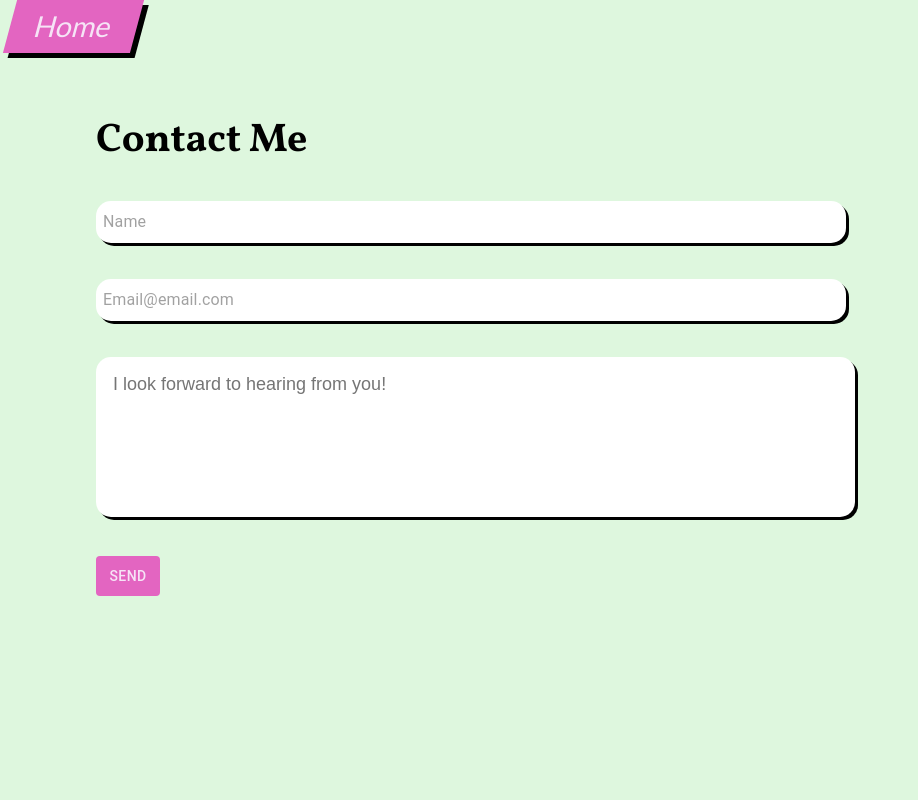
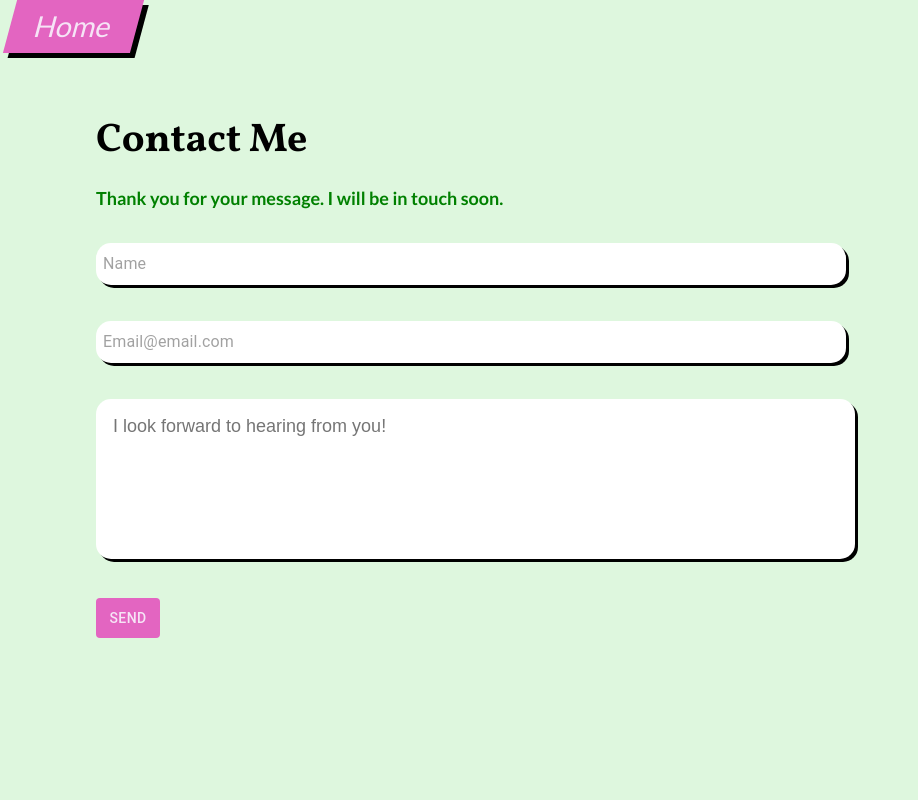
Before and after one commit to SofPan/portfolio, a React (Create React App) app: page /contact in a window 1280 px wide. Shown: the top 800 px of the page, without its empty margins (0-918 px from the left). Built offline with nearby package versions, Linux system fonts and the light colour scheme; no server answers.

Commit message:
style message component

```diff
--- a/src/components/ContactSection/Form.jsx
+++ b/src/components/ContactSection/Form.jsx
@@ -51,7 +51,7 @@ const StyledButton = styled(Button)({
 
 const Form = () => {
   const form = useRef();
-  const [emailResponse, setEmailResponse] = useState("");
+  const [emailResponse, setEmailResponse] = useState("SUCCESS");
   const [successMessage, setSuccessMessage] = useState('');
 
   useEffect(() => {
--- a/src/components/ContactSection/SuccessMessage.jsx
+++ b/src/components/ContactSection/SuccessMessage.jsx
@@ -4,7 +4,7 @@ const SuccessMessage = props => {
     success
   } = props;
   return(
-    <div className={textColor}>
+    <div className={`form-message ${textColor}`}>
       {success ?
         <span>Thank you for your message. I will be in touch soon.</span>
         :
--- a/src/styles.css
+++ b/src/styles.css
@@ -108,6 +108,12 @@ h4 {
 }
 .color-dark {
   color: #e365c1;
+}
+.color-success {
+  color: green;
+}
+.color-error {
+  color: red;
 }
 
 .bg-main {
@@ -281,5 +287,10 @@ h4 {
 .form-group {
   margin: 36px 0;
 }
+.form-message {
+  font-size: 18px;
+  line-height: 18px;
+  font-weight: bold;
+}
 
 /*# sourceMappingURL=styles.css.map */
--- a/src/styles/_form.scss
+++ b/src/styles/_form.scss
@@ -2,4 +2,9 @@
   &-group{
     margin: 36px 0;
   }
+  &-message{
+    font-size: 18px;
+    line-height: 18px;
+    font-weight: bold;
+  }
 }
--- a/src/styles/_global.scss
+++ b/src/styles/_global.scss
@@ -94,6 +94,13 @@ h4{
   &-dark{
     color: $dark;
   }
+
+  &-success{
+    color: green;
+  }
+  &-error{
+    color: red;
+  }
 }
 
 .bg{
```
Also changed, not shown: 1 other file (tests, documents, lock files or other folders).
